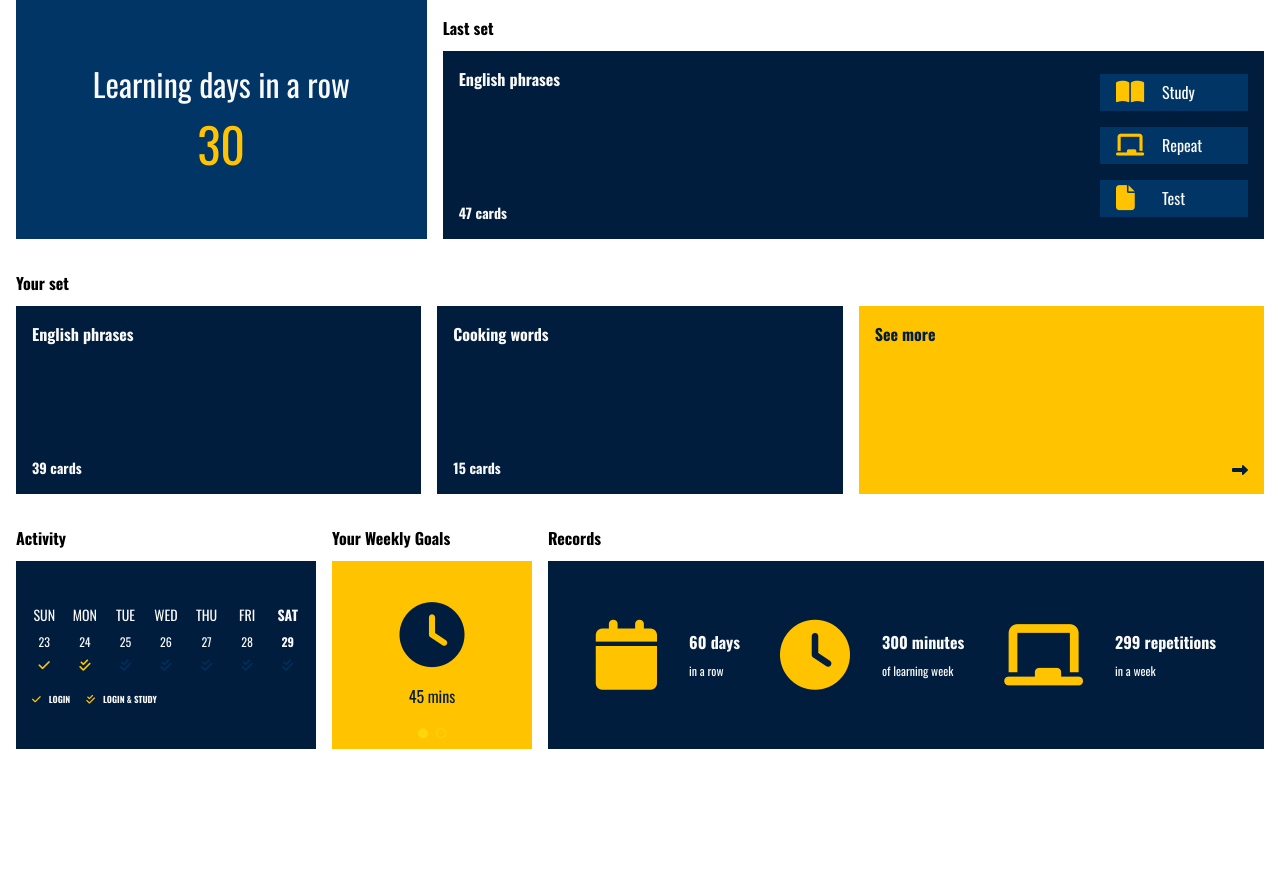
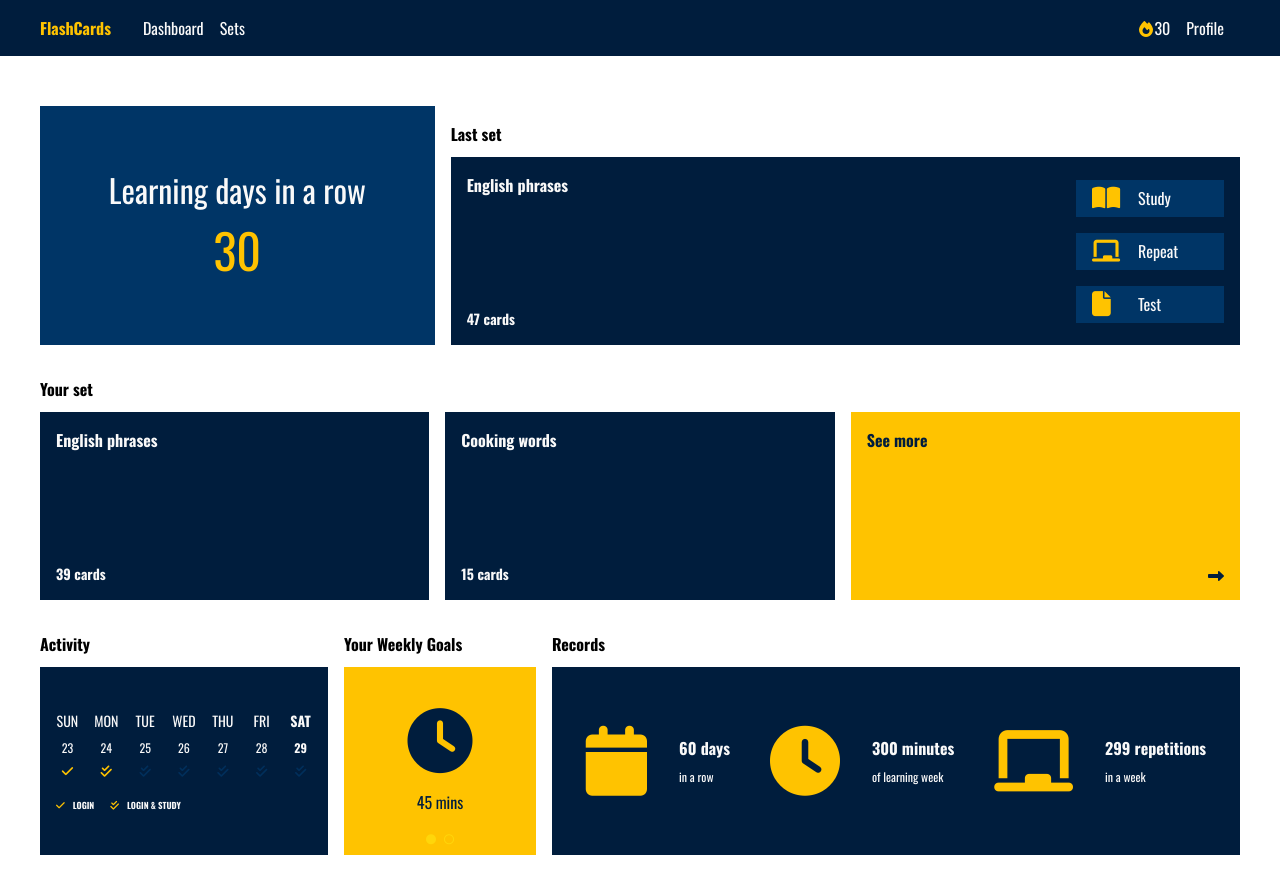
Before and after one commit to karol-wolski/KeepYourFlashcards, a React (Vite) app: page /profile in a window 1280 px wide. Shown: the top 894 px of the page. Before the commit the page ends 800 px from the top, so only its background shows below. Built offline with nearby package versions, Linux system fonts and the light colour scheme.

Commit message:
feat: navigation (#59)

```diff
--- /dev/null
+++ b/src/components/Navigation/Navigation.tsx
@@ -0,0 +1,56 @@
+import { useState } from 'react'
+import { Link } from 'react-router-dom'
+import Button from '../Button/Button'
+
+const Navigation = () => {
+  const [isOpenMobileMenu, setIsOpenMobileMenu] = useState(false)
+
+  const toggleMenu = () => setIsOpenMobileMenu((prevState) => !prevState)
+  return (
+    <nav
+      className={`h-[5.6rem] static ${
+        isOpenMobileMenu ? 'h-screen fixed' : ''
+      } bg-primary text-textPrimary top-0 left-0 right-0 z-10`}
+    >
+      <div className="max-w-[123.2rem] mx-auto flex max-md:flex-col md:justify-between gap-[1.6rem] items-center h-full px-[1.6rem]">
+        <div className="flex gap-[1.6rem] max-md:w-full max-md:mt-[0.8rem] justify-between items-center md:[&>*:last-child]:hidden">
+          <Link to="/" className="text-[1.6rem] font-bold text-secondary">
+            FlashCards
+          </Link>
+          <Button type="button" variant="primary" onClick={toggleMenu}>
+            {isOpenMobileMenu ? (
+              <i className="fa-solid fa-xmark text-secondary text-[1.6rem]" />
+            ) : (
+              <i className="fa-solid fa-bars text-secondary text-[1.6rem]" />
+            )}
+          </Button>
+        </div>
+        <div
+          className={`flex ${
+            !isOpenMobileMenu ? 'max-md:hidden' : ''
+          } justify-between max-md:flex-col gap-[1.6rem] w-full`}
+        >
+          <ul className="flex gap-[1.6rem] items-center [&>li>a]:text-[1.6rem] [&>*>a:hover]:text-secondary mx-[1.6rem] max-md:flex-col">
+            <li>
+              <Link to="/profile">Dashboard</Link>
+            </li>
+            <li>
+              <Link to="/yourSets">Sets</Link>
+            </li>
+          </ul>
+
+          <ul className="flex gap-[1.6rem] items-center [&>li>*]:text-[1.6rem] [&>*>a:hover]:text-secondary mx-[1.6rem]  max-md:flex-col">
+            <li className="hidden md:block">
+              <i className="fa-solid fa-fire text-secondary" /> <span>30</span>
+            </li>
+            <li>
+              <Link to="/settings">Profile</Link>
+            </li>
+          </ul>
+        </div>
+      </div>
+    </nav>
+  )
+}
+
+export default Navigation
--- a/src/layouts/Layout.tsx
+++ b/src/layouts/Layout.tsx
@@ -1,9 +1,18 @@
+import Navigation from '../components/Navigation/Navigation'
+
 type Props = {
   children: string | JSX.Element | JSX.Element[]
 }
 
 const Layout = ({ children }: Props) => {
-  return <div className="mx-[1.6rem]">{children}</div>
+  return (
+    <>
+      <Navigation />
+      <div className="max-w-[123.2rem] mx-auto my-[5rem] px-[1.6rem]">
+        {children}
+      </div>
+    </>
+  )
 }
 
 export default Layout
```
